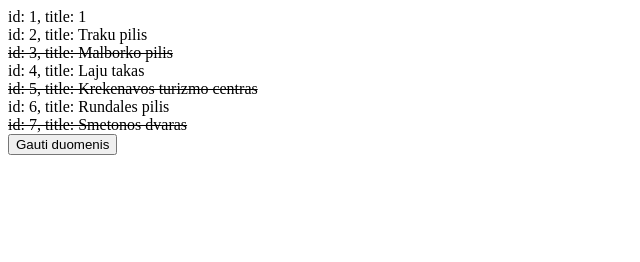
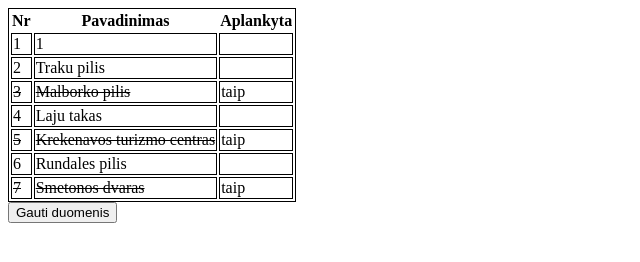
Before and after one commit to Pauliukas7/Praktika, a website: page index.html in a window 1280 px wide. Both pictures are taken after a click on the button "Gauti duomenis". Shown: the whole page, without its empty margins (0-640 px from the left). Drawn offline with Linux system fonts and the light colour scheme.

Commit message:
Duomenys sudeti i lentele <table>

```diff
--- a/index.html
+++ b/index.html
@@ -7,7 +7,14 @@
     <title>Typescript: Mano pirmoji praktika</title>
   </head>
   <body>
-    <div id="app"></div>
+    <table id="lentele" style="border: 1px solid black" hidden>
+      <tr>
+        <th>Nr</th>
+        <th>Pavadinimas</th>
+        <th>Aplankyta</th>
+      </tr>
+    </table>
+
     <script src="js/app.js"></script>
     <button type="button" onclick="getData()">Gauti duomenis</button>
   </body>
--- a/js/app.js
+++ b/js/app.js
@@ -73,15 +73,28 @@ var tarpai = result.map(function (item) {
     return __assign(__assign({}, item), { title: item.title.split("_").join(" ") });
 });
 function getData() {
+    var lentele = (document.getElementById("lentele"));
+    lentele.hidden = false;
+    tarpai.forEach(function (item) {
+        var eilute = lentele.insertRow(-1);
+        var nr = eilute.insertCell(0);
+        var pavadinimas = eilute.insertCell(1);
+        var aplankyta = eilute.insertCell(2);
+        nr.setAttribute("style", "border: 1px solid black;");
+        pavadinimas.setAttribute("style", "border: 1px solid black;");
+        aplankyta.setAttribute("style", "border: 1px solid black;");
+        if (visitedPlaces.includes(item.id)) {
+            htmlResult += nr.innerHTML = item.id.toString().strike();
+            pavadinimas.innerHTML = item.title.strike();
+            aplankyta.innerHTML = "taip";
+        }
+        else {
+            htmlResult += nr.innerHTML = item.id.toString();
+            pavadinimas.innerHTML = item.title;
+            aplankyta.innerHTML = "";
+        }
+    });
+    var el = document.getElementById("app");
     if (el)
         el.innerHTML = htmlResult;
 }
-tarpai.forEach(function (item) {
-    if (visitedPlaces.includes(item.id)) {
-        htmlResult += ("id: " + item.id + ", title: " + item.title + "<br>").strike();
-    }
-    else {
-        htmlResult += "id: " + item.id + ", title: " + item.title + "<br>";
-    }
-});
-var el = document.getElementById("app");
```
Also changed, not shown: app.ts (+24 -9 lines).
